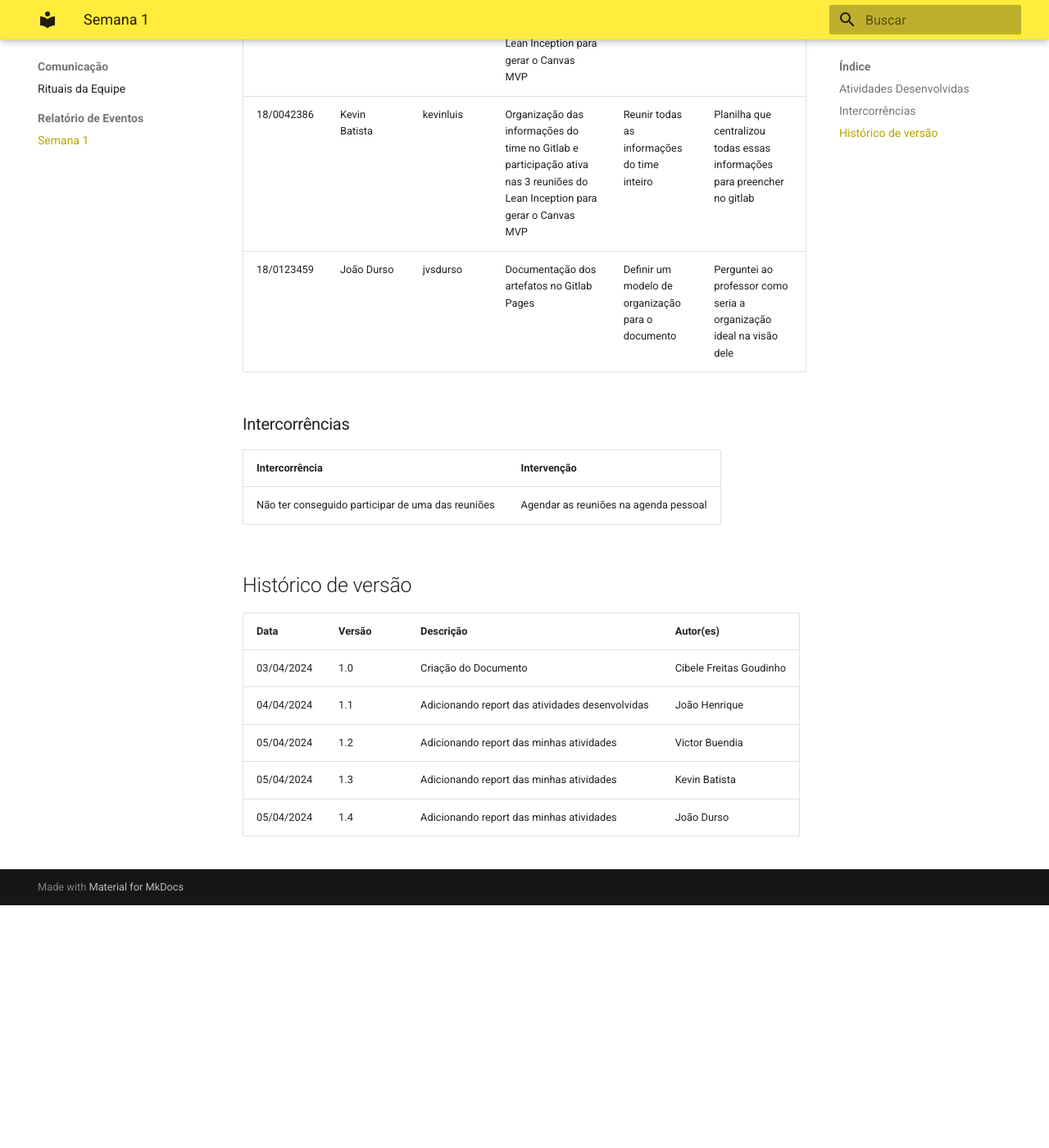
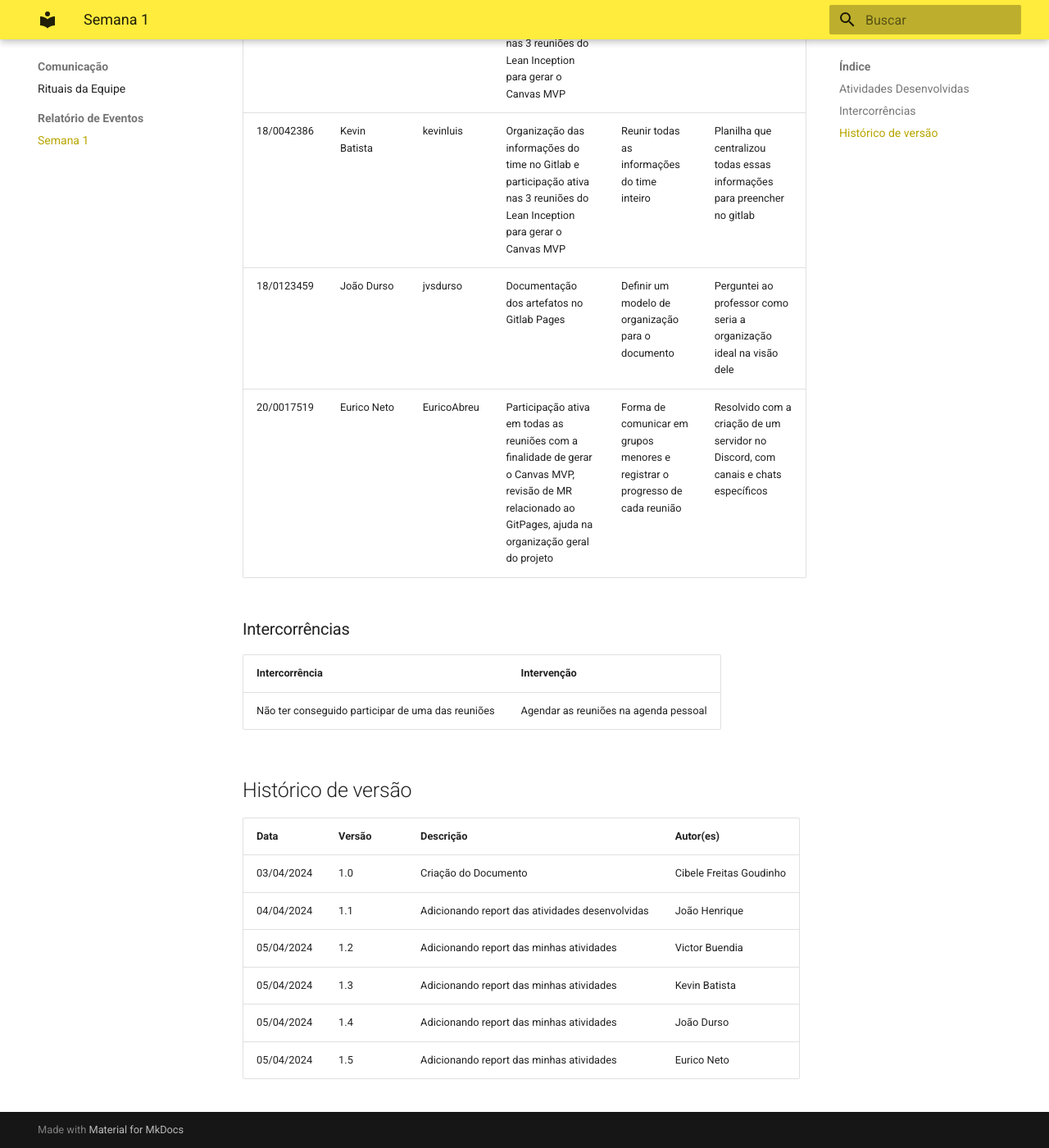
Before and after one commit to Simula-Fin/DOCS, an MkDocs documentation site: the page built from docs/reports/week1.md, in a window 1280 px wide and 1400 px high, scrolled down 748 px. Shown: the whole window at 82% size. Built offline with MkDocs 1.6.1 and Material for MkDocs 9.7.7, drawn with Linux system fonts in a browser that asks for light colours; before the commit the page ends 1852 px from its top, so only the background shows below that.

Commit message:
[add] relatorio individual

```diff
--- a/docs/reports/week1.md
+++ b/docs/reports/week1.md
@@ -1,27 +1,27 @@
 ### Atividades Desenvolvidas
 
-
-| Matricula | Nome | Gitlab | Atividade Desenvolvida | Desafios | Soluções |
-|-----------|------|--------|------------------------|----------|----------|
-| 18/0099353 | Cibele Goudinho | CibeleG | Criação do canvas MVP e do Gitlab Pages | Ajustar o CI/CD para o Pages | Conversar os outros integrantes do grupo e olhar a documentação do GitLab |
-| 20/0067923 | João Henrique | joao-henrique10 | Criação do documento sobre o Lean inception mostrando todas as etapas no github pages | - | - |
-|19/0020601 | Vitor Buendia | Victor-Buendia | Criação da ATA da reunião do dia 04/04, organização das atividades do time no WhatsApp participação ativa nas 3 reuniões do Lean Inception para gerar o Canvas MVP | Delegar atividades entre os membros | Organizar as atividades e acompanhar o andamento delas pós delegação |
-|18/0042386 | Kevin Batista | kevinluis | Organização das informações do time no Gitlab e participação ativa nas 3 reuniões do Lean Inception para gerar o Canvas MVP  | Reunir todas as informações do time inteiro | Planilha que centralizou todas essas informações para  preencher no gitlab |
-|18/0123459 | João Durso | jvsdurso | Documentação dos artefatos no Gitlab Pages | Definir um modelo de organização para o documento | Perguntei ao professor como seria a organização ideal na visão dele |
-
+| Matricula  | Nome            | Gitlab          | Atividade Desenvolvida                                                                                                                                             | Desafios                                                                     | Soluções                                                                          |
+| ---------- | --------------- | --------------- | ------------------------------------------------------------------------------------------------------------------------------------------------------------------ | ---------------------------------------------------------------------------- | --------------------------------------------------------------------------------- |
+| 18/0099353 | Cibele Goudinho | CibeleG         | Criação do canvas MVP e do Gitlab Pages                                                                                                                            | Ajustar o CI/CD para o Pages                                                 | Conversar os outros integrantes do grupo e olhar a documentação do GitLab         |
+| 20/0067923 | João Henrique   | joao-henrique10 | Criação do documento sobre o Lean inception mostrando todas as etapas no github pages                                                                              | -                                                                            | -                                                                                 |
+| 19/0020601 | Vitor Buendia   | Victor-Buendia  | Criação da ATA da reunião do dia 04/04, organização das atividades do time no WhatsApp participação ativa nas 3 reuniões do Lean Inception para gerar o Canvas MVP | Delegar atividades entre os membros                                          | Organizar as atividades e acompanhar o andamento delas pós delegação              |
+| 18/0042386 | Kevin Batista   | kevinluis       | Organização das informações do time no Gitlab e participação ativa nas 3 reuniões do Lean Inception para gerar o Canvas MVP                                        | Reunir todas as informações do time inteiro                                  | Planilha que centralizou todas essas informações para preencher no gitlab         |
+| 18/0123459 | João Durso      | jvsdurso        | Documentação dos artefatos no Gitlab Pages                                                                                                                         | Definir um modelo de organização para o documento                            | Perguntei ao professor como seria a organização ideal na visão dele               |
+| 20/0017519 | Eurico Neto     | EuricoAbreu     | Participação ativa em todas as reuniões com a finalidade de gerar o Canvas MVP, revisão de MR relacionado ao GitPages, ajuda na organização geral do projeto       | Forma de comunicar em grupos menores e registrar o progresso de cada reunião | Resolvido com a criação de um servidor no Discord, com canais e chats específicos |
 
 ### Intercorrências
 
-
-| Intercorrência | Intervenção |
-|----------------|-------------|
+| Intercorrência                                    | Intervenção                           |
+| ------------------------------------------------- | ------------------------------------- |
 | Não ter conseguido participar de uma das reuniões | Agendar as reuniões na agenda pessoal |
 
 ## Histórico de versão
-| Data | Versão | Descrição | Autor(es) |
-| ---- | ---- | ---- | ---- |
-| 03/04/2024 | 1.0 | Criação do Documento | Cibele Freitas Goudinho |
-| 04/04/2024 | 1.1 | Adicionando report das atividades desenvolvidas | João Henrique |
-| 05/04/2024 | 1.2 | Adicionando report das minhas atividades | Victor Buendia |
-| 05/04/2024 | 1.3 | Adicionando report das minhas atividades | Kevin Batista |
-| 05/04/2024 | 1.4 | Adicionando report das minhas atividades | João Durso |
+
+| Data       | Versão | Descrição                                       | Autor(es)               |
+| ---------- | ------ | ----------------------------------------------- | ----------------------- |
+| 03/04/2024 | 1.0    | Criação do Documento                            | Cibele Freitas Goudinho |
+| 04/04/2024 | 1.1    | Adicionando report das atividades desenvolvidas | João Henrique           |
+| 05/04/2024 | 1.2    | Adicionando report das minhas atividades        | Victor Buendia          |
+| 05/04/2024 | 1.3    | Adicionando report das minhas atividades        | Kevin Batista           |
+| 05/04/2024 | 1.4    | Adicionando report das minhas atividades        | João Durso              |
+| 05/04/2024 | 1.5    | Adicionando report das minhas atividades        | Eurico Neto             |
```
